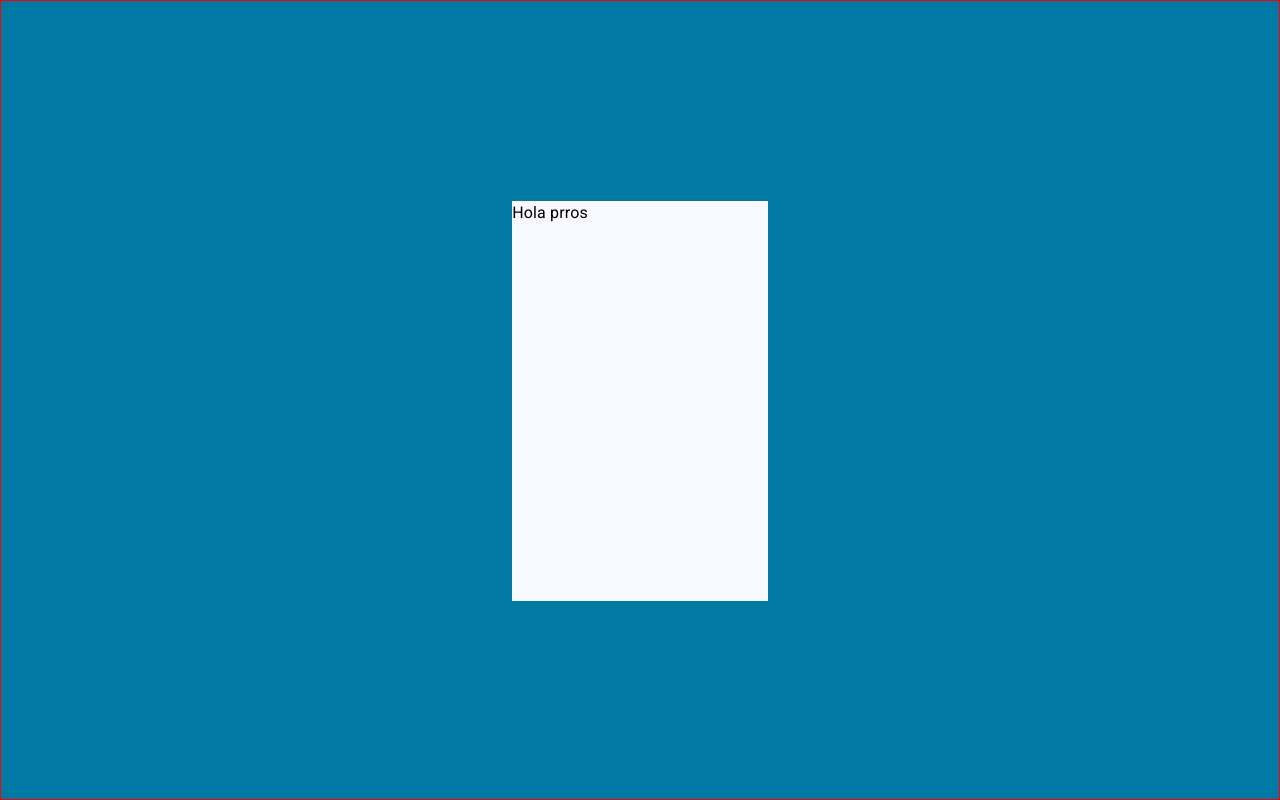
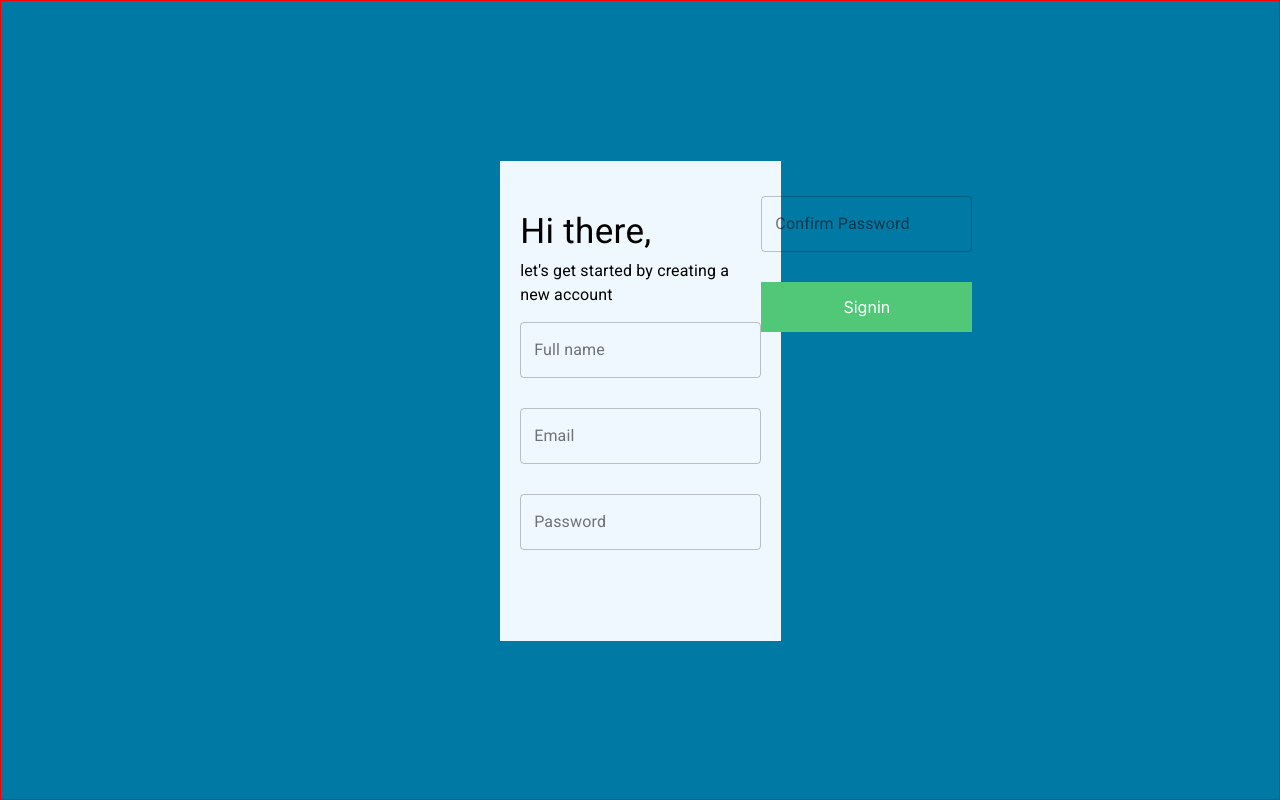
Before and after one commit to Fredomontero/spendify, a React (Create React App) app: page / in a window 1280 px wide. Built offline with nearby package versions, Linux system fonts and the light colour scheme.

Commit message:
Feat: Add styles to signin page

```diff
--- a/src/pages/signin/signin.page.jsx
+++ b/src/pages/signin/signin.page.jsx
@@ -1,6 +1,7 @@
 import React from 'react';
 import Grid from '@material-ui/core/Grid';
 import { Typography } from '@material-ui/core';
+import TextField from '@material-ui/core/TextField';
 
 //Styles
 import useStyles from './signin.styles';
@@ -12,7 +13,13 @@ const Signin = () => {
   return(
     <Grid className={classes.container} container direction="column">
       <Grid className={classes.signinFormContainer} container item direction="column">
-        <Typography>Hola prros</Typography>
+        <Typography className={classes.greeting}>Hi there,</Typography>
+        <Typography className={classes.subGreeting}>let's get started by creating a new account</Typography>
+        <TextField className={classes.signinInput} label="Full name" variant="outlined" />
+        <TextField className={classes.signinInput} label="Email" variant="outlined" />
+        <TextField className={classes.signinInput} label="Password" variant="outlined" />
+        <TextField className={classes.signinInput} label="Confirm Password" variant="outlined" />
+        <div className={classes.customButton}>Signin</div>
       </Grid>
     </Grid>
   )
--- a/src/pages/signin/signin.styles.js
+++ b/src/pages/signin/signin.styles.js
@@ -8,10 +8,28 @@ export default makeStyles((theme) => ({
     backgroundColor: "#007aa5"
   },
   signinFormContainer: {
-    backgroundColor: "#f8f8ff",
-    width: "20%",
-    height: "50vh",
-    marginTop: "25vh",
-    marginLeft: "40%"
-  }
+    backgroundColor: "#f0f8ff",
+    width: "22%",
+    height: "60vh",
+    marginTop: "20vh",
+    marginLeft: "39vw",
+    padding: "20px"
+  },
+
+  signinInput: {
+    marginTop: "15px",
+    marginBottom: "15px",
+  },
+  customButton: {
+    backgroundColor: "#50c878",
+    color: "#fff",
+    padding: "15px",
+    textAlign: "center",
+    marginTop: "15px",
+    cursor: "pointer"
+  },
+  greeting: {
+    marginTop: "25px",
+    fontSize: "35px"
+  },
 }));
```
